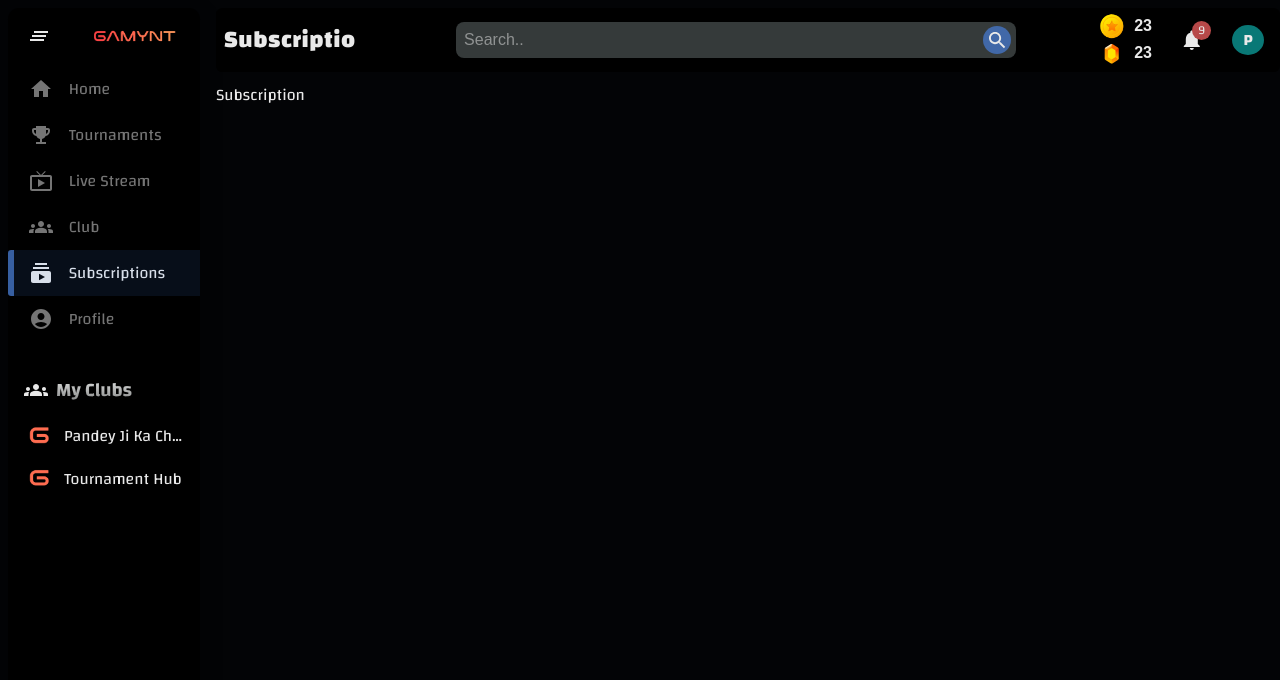
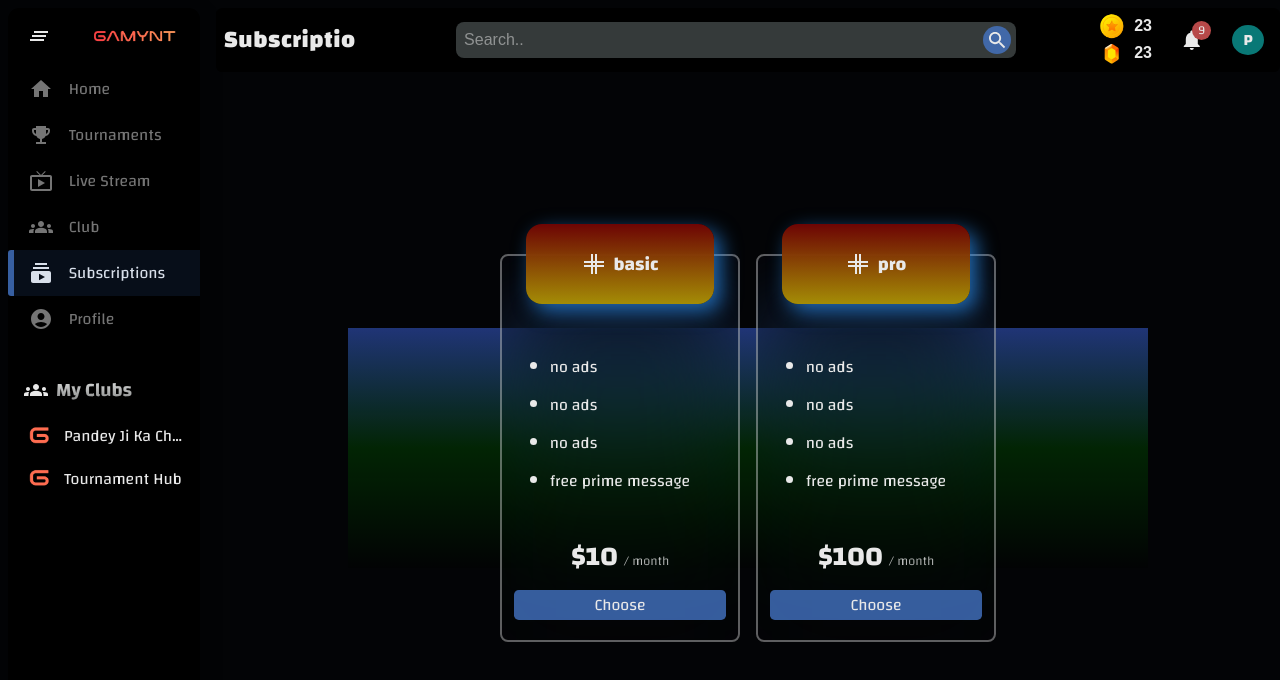
Before and after one commit to legcy143/gamynt_web_v3, a Next.js app: page /subscription in a window 1280 px wide. Shown: the top 680 px of the page. Built offline with nearby package versions, Linux system fonts and the light colour scheme.

Commit message:
--subscription pgae ui

```diff
--- a/package.json
+++ b/package.json
@@ -22,6 +22,7 @@
     "react": "18.2.0",
     "react-dom": "18.2.0",
     "react-redux": "^8.0.5",
+    "react-toastify": "^9.1.1",
     "sass": "^1.56.1",
     "styled-components": "^5.3.6",
     "stylesheet": "^0.9.1"
--- /dev/null
+++ b/pages/styles/subscription.module.scss
@@ -0,0 +1,70 @@
+@import "../../styles/mixins";
+
+.subscription_main_container{
+    display: flex;
+    min-height: calc(100vh - $navheight);
+    min-height: calc(100dvh - $navheight);
+}
+
+.Subscription_section{
+    margin: auto;
+    width: min(50rem , 100%);
+    height: 15rem;
+    display: flex;
+    align-items: center;
+    justify-content: center;
+    gap: 1rem;
+    background:  linear-gradient(rgba(63, 103, 235, 0.491) ,rgba(0, 128, 0, 0.269) , rgba(0, 0, 0, 0.201));
+}
+
+.sub_card{
+    width: min(15rem , 90%);
+    border: 2px solid rgba(233, 233, 233, 0.40);
+    backdrop-filter: blur(50px);
+    border-radius: 0.5rem;
+    @include flex_box(column);
+        header{
+        @include flex_box(row , center , flex-end , 0rem);
+        height: 3rem;
+        margin-bottom: 2rem;
+        width: 100%;
+        h1{
+            @include flex_box();
+            width: 80%;
+            height: 5rem;
+            border-radius: 1rem;
+            background: linear-gradient(rgba(109, 4, 4,) , rgba(173, 148, 5, 0.95));
+            box-shadow: 7px 7px 20px rgba(47, 151, 255, 0.667);
+        }
+    }
+
+    li{
+        margin: 0.5rem;
+    }
+    footer{
+        @include flex_box(column);
+        height: 8rem;
+        width: 100%;
+        h1{
+            font-size: 1.7rem;
+            span{
+                font-weight: 300;
+                font-size: 0.8rem;
+                opacity: 0.8;
+            }
+        }
+        button{
+            width: min(15rem , 90%);
+        }
+    }
+}
+
+@media (max-width:550px) {
+    .Subscription_section{
+        padding: 5rem 0rem;
+        flex-direction: column;
+        height: fit-content;
+        justify-content: flex-start;
+        gap: 5rem;
+    }
+}
--- a/pages/subscription.js
+++ b/pages/subscription.js
@@ -1,8 +1,54 @@
 import React from 'react'
+import style from "./styles/subscription.module.scss"
+import SubIcon from '@mui/icons-material/GridGoldenratio';
+
+import { ToastContainer, toast } from 'react-toastify';
+import 'react-toastify/dist/ReactToastify.css';
 
 const Subscription = () => {
   return (
-    <div>Subscription</div>
+    <main className={style.subscription_main_container}>
+      <ToastContainer style={{width:"min(20rem , 70%)"}}/>
+      <section className={style.Subscription_section}>
+
+        <div className={style.sub_card}>
+          <header>
+            <h1>
+<SubIcon/> basic
+            </h1>
+          </header>
+          <ul>
+          <li>no ads</li>
+          <li>no ads</li>
+          <li>no ads</li>
+          <li>free prime message</li>
+          </ul>
+          <footer>
+            <h1>$10 <span>/ month</span></h1>
+            <button onClick={()=>toast.error("something went wrong")}>choose</button>
+          </footer>
+        </div>
+
+        <div className={style.sub_card}>
+          <header>
+            <h1>
+<SubIcon/> pro
+            </h1>
+          </header>
+          <ul>
+          <li>no ads</li>
+          <li>no ads</li>
+          <li>no ads</li>
+          <li>free prime message</li>
+          </ul>
+          <footer>
+            <h1>$100 <span>/ month</span></h1>
+            <button onClick={()=>toast.error("something went wrong")}>choose</button>
+          </footer>
+        </div>
+
+      </section>
+    </main>
   )
 }
 
```
Also changed, not shown: pages/streams/stream.js (+10 -10 lines), pages/streams/styles/streamvedio.module.scss (+19 -1 lines), 1 other file (tests, documents, lock files or other folders).
